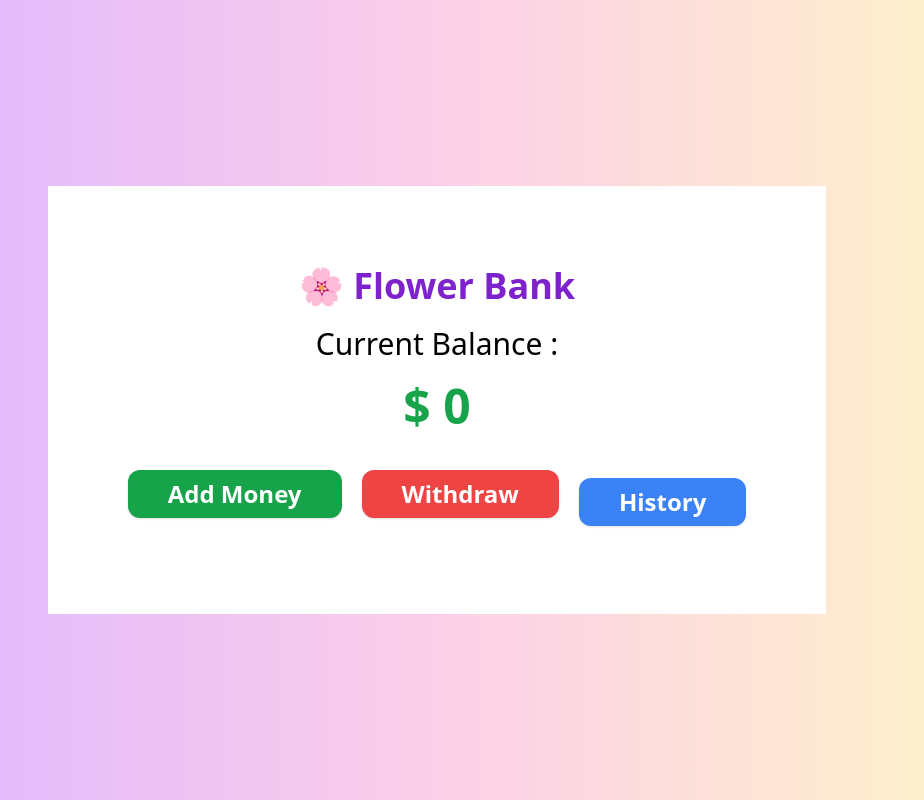
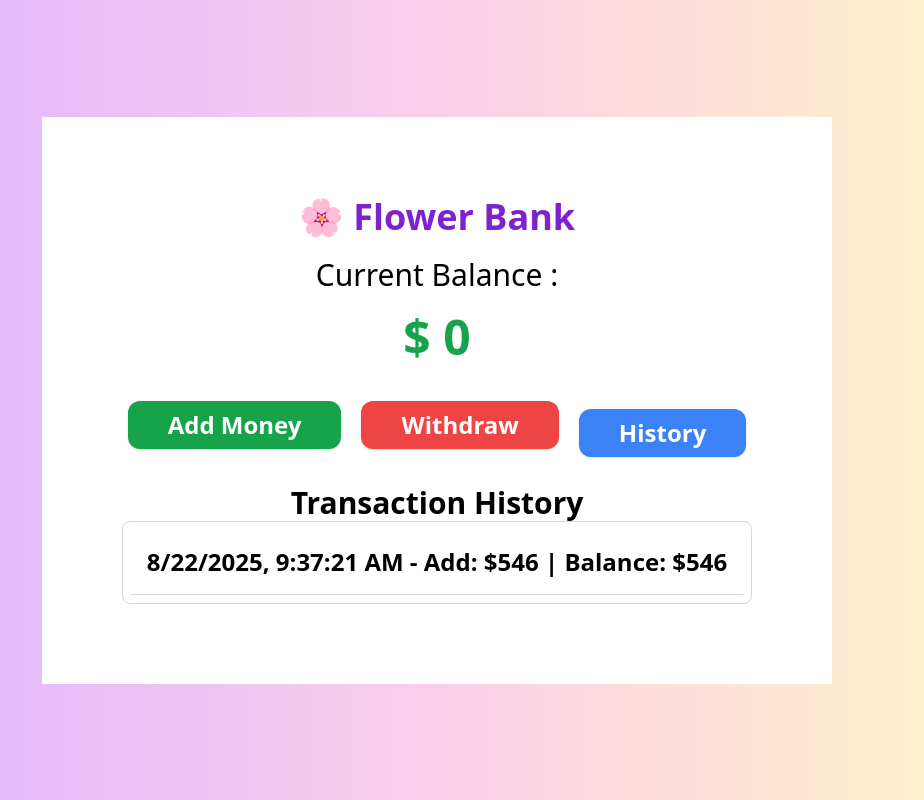
Before and after one commit to abdul-korim-web/-Advanced-JavaScript-Assignment-3, a website built with Vite: page index.html in a window 1280 px wide. Both pictures are taken after a click on the button "History". Shown: the whole page, without its empty margins (203-1127 px from the left). Built offline with nearby package versions, Linux system fonts and the light colour scheme.

Commit message:
history check

```diff
--- a/index.html
+++ b/index.html
@@ -34,7 +34,7 @@
       </div>
      </form>
      <!-- Transaction History -->
-      <div class="mt-5 hidden">
+      <div class="HistoryDiv mt-5 hidden">
         <h2 class="text-center text-3xl font-semibold "> Transaction History</h2>
         <ul class="border p-2 rounded-lg border-gray-300 flex flex-col text-xl space-y-2 ">
           <li class="border-b-1 border-gray-300 p-2 md:p-4 md:text-2xl text-xl font-semibold">8/22/2025, 9:37:21 AM - Add: $546 | Balance: $546</li>
--- a/src/main.js
+++ b/src/main.js
@@ -3,6 +3,7 @@ let mainBalance = document.querySelector(`.mainBalance`)
 let addMoney = document.querySelector(`.addMoney`)
 let Withdraw = document.querySelector(`.Withdraw`)
 let History = document.querySelector(`.History`)
+let HistoryDiv = document.querySelector(`.HistoryDiv`)
 let inputForm = document.querySelector(`.inputForm`)
 let inputAmount = document.querySelector(`.inputAmount`)
 let conform = document.querySelector(`.conform`)
@@ -78,3 +79,7 @@ cancel.addEventListener(`click`,()=>{
   }
 
 })
+// history check
+History.addEventListener(`click`,()=>{
+  HistoryDiv.classList.toggle(`hidden`)
+})
```
